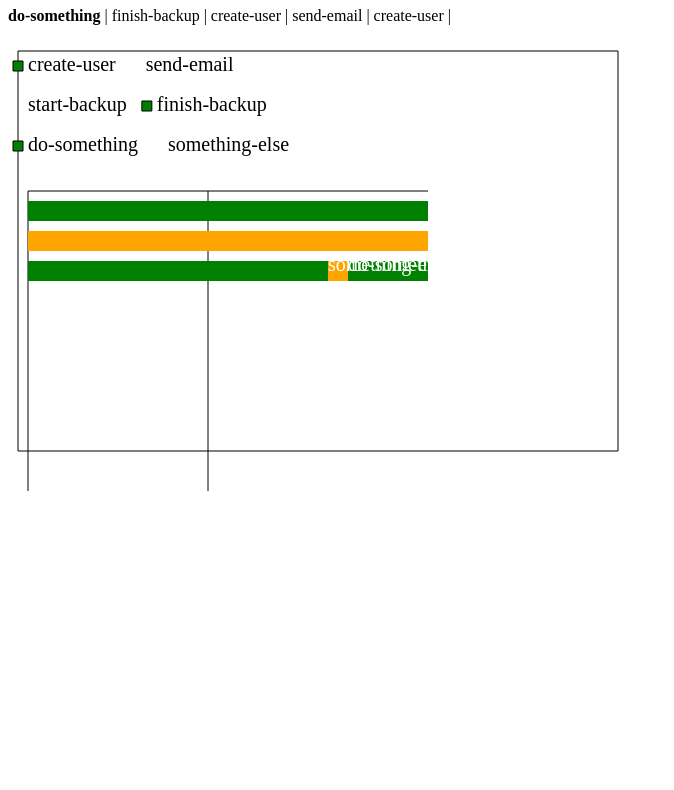
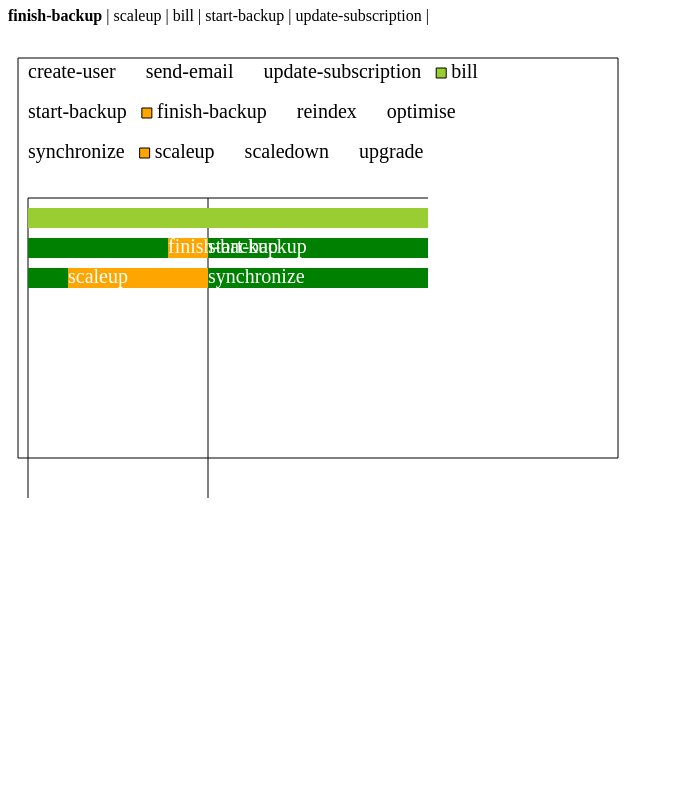
Before and after one commit to samsquire/operating-system-simulation, a website: page index.html in a window 1280 px wide. Shown: the part 243-1033 px from the top of the page, without its empty margins (0-674 px from the left). Drawn offline with Linux system fonts and the light colour scheme.

Commit message:
Graph renderer

```diff
--- a/index.html
+++ b/index.html
@@ -12,7 +12,7 @@
 <body>
   <div id="content"></div>
   <canvas width="800" height="800" id="screen"></canvas>
-
+  <canvas width="800" height="800" id="graph"></canvas>
   <script src="script.js"></script>
 
   <!--
--- a/script.js
+++ b/script.js
@@ -5,6 +5,7 @@ var c = document.getElementById("screen");
 var ctx = c.getContext("2d");
 var history = {};
 var samples = 20;
+var colours = ["green", "orange", "red", "yellowgreen"];
 
 var currentSample = 0;
 var tasks = [
@@ -12,21 +13,27 @@ var tasks = [
     "task": "User",
     subtasks: [
       { "name": "create-user" },
-      { "name": "send-email" }
+      { "name": "send-email" },
+      { "name": "update-subscription"},
+      { "name": "bill"}
     ]
   },
   {
     "task": "System",
     subtasks: [
       { "name": "start-backup" },
-      { "name": "finish-backup" }
+      { "name": "finish-backup" },
+      { "name": "reindex" },
+      { "name": "optimise"}
     ]
   },
   {
     "task": "Backend",
     subtasks: [
-      { "name": "do-something" },
-      { "name": "something-else" }
+      { "name": "synchronize" },
+      { "name": "scaleup" },
+      { "name": "scaledown" },
+      { "name": "upgrade"}
     ]
   }
 ];
@@ -129,6 +136,7 @@ function generateTaskHistory(taskLines, tasks) {
 
 
       if (tasks[x].subtasks[s].fresh == 1) {
+        tasks[x].subtasks[s].fresh++;
         taskLines.unshift(tasks[x].subtasks[s].name);
         break;
       } else {
@@ -146,7 +154,7 @@ function generateTaskHistory(taskLines, tasks) {
 }
 
 function tick() {
-  console.log("frame");
+
   ctx.beginPath();
   ctx.rect(0, 0, 800, 800);
   ctx.fillStyle = "white";
@@ -176,7 +184,7 @@ function tick() {
           ctx.beginPath();
           ctx.fillStyle = "";
           ctx.rect(currentWidth - 15, currentY - 10, 10, 10);
-          ctx.fillStyle = "green";
+          ctx.fillStyle = colours[s];
           ctx.fill();
           ctx.stroke();
 
@@ -207,7 +215,7 @@ function tick() {
   var graphY = currentY + 10;
   var sampleX = graphX + currentSample * 20;
 
-  var colours = ["green", "orange", "red", "yellow"];
+
 
   ctx.beginPath();
   ctx.moveTo(sampleX, currentY);
@@ -231,13 +239,13 @@ function tick() {
           ctx.moveTo(graphX, graphY);
           ctx.rect(graphX, graphY, 20, 20);
           ctx.fillStyle = colours[myHistory[task]];
-        console.log(tasks[task].subtasks[myHistory[task]]);
+        // console.log(tasks[task].subtasks[myHistory[task]]);
           ctx.fill();
           if (previousHistory[task] != myHistory[task]) {
             textRenders.push({
               text: tasks[task].subtasks[myHistory[task]].name,
               x: graphX,
-              y: graphY + 10
+              y: graphY + 15
             });
 
 
@@ -289,3 +297,141 @@ currentSample = (currentSample + 1) % samples;
 }
 
 setInterval(tick, tickInterval);
+var c2 = document.getElementById("graph");
+var gctx = c2.getContext("2d");
+var visited = {};
+var adjacency = {};
+var nodes = {};
+var nodeList = [];
+
+var graphData = [
+  ["one", "line", "two"],
+  ["one", "line", "five"],
+  ["two", "line", "three"],
+  ["three", "line", "four"]
+]
+for (var x = 0 ; x < graphData.length; x++) {
+  if (!nodes.hasOwnProperty(graphData[x][0])) {
+    nodes[graphData[x]] = 1;
+    nodeList.push(graphData[x][0]);
+  }
+  if (!nodes.hasOwnProperty(graphData[x][2])) {
+    nodes[graphData[x]] = 1;
+    nodeList.push(graphData[x][2]);
+  }
+}
+function topoSort(name, visited, stack) {
+  visited[name] = true;
+  console.log(adjacency, name);
+  for (var n = 0 ; n < adjacency[name].length ; n++) {
+    topoSort(adjacency[name][n].destination, visited, stack);
+  }
+  stack.push(name);
+}
+
+function beginTopoSort(graph) {
+  var stack = [];
+  for (var x = 0 ; x < graph.length; x++) {
+    var item = graph[x];
+    if (!adjacency.hasOwnProperty(item[2])) {
+      adjacency[item[2]] = [];
+
+    }
+    if (!adjacency.hasOwnProperty(item[0])) {
+      adjacency[item[0]] = [];
+
+    }
+      adjacency[item[0]].push({"label": item[1], "destination": item[2]});
+
+
+  }
+  console.log(adjacency);
+  for (var x = 0 ; x < nodeList.length; x++) {
+    visited[nodeList[x]] = false;
+  }
+  for (var x = 0 ; x < nodeList.length; x++) {
+    if (!visited[nodeList[x]]) {
+      topoSort(nodeList[x], visited, stack);
+    }
+  }
+  var order = [];
+  while (stack.length > 0) {
+    var item = stack.pop();
+    order.push(item);
+  }
+  return order;
+
+}
+
+function graphTick() {
+  gctx.beginPath();
+  gctx.rect(0, 0, 800, 800);
+  gctx.fillStyle = "white";
+  gctx.fill();
+  gctx.fillStyle = "";
+
+  var order = beginTopoSort(graphData);
+  console.log(order);
+  var new_x = 200;
+  var new_y = 400;
+
+  var rendered = {};
+
+  var angle = 0;
+  for (var n = 0 ; n < order.length; n++) {
+    var distance = 10;
+    if (!rendered.hasOwnProperty(order[n])) {
+      console.log("order new node ", order[n]);
+      last_x = new_x;
+      last_y = new_y;
+      gctx.beginPath();
+      gctx.arc(new_x, new_y, 25, 0, 2 * Math.PI);
+      gctx.stroke();
+      rendered[order[n]] = {
+        "node": order[n],
+        x: last_x,
+        y: last_y
+      }
+    } else {
+      last_x = rendered[order[n]].x;
+      last_y = rendered[order[n]].y;
+    }
+
+    for (var a = 0 ; a < adjacency[order[n]].length; a++) {
+
+    if (!rendered.hasOwnProperty(adjacency[order[n]][a].destination)) {
+    distance *= 1.3;
+    var radius = 10;
+    var x = rendered[order[n]].x + radius * Math.cos((-angle)*Math.PI/180) * distance;
+    var y = rendered[order[n]].y + radius * Math.sin((-angle)*Math.PI/180) * distance;
+
+
+
+  gctx.beginPath();
+  gctx.arc(x, y, 25, 0, 2 * Math.PI);
+  gctx.stroke();
+    console.log("rendering new node", order[n], adjacency[order[n]][a].destination, x, y);
+      rendered[adjacency[order[n]][a].destination] = {
+        "node": adjacency[order[n]][a],
+        x: x,
+        y: y
+      }
+      gctx.beginPath();
+  gctx.moveTo(last_x, last_y);
+  gctx.lineTo(x, y);
+  gctx.stroke();
+      // last_x = x;
+      // last_y = y;
+
+  }
+
+
+      angle = (angle + 35) % 360;
+    }
+    angle = 0;
+
+  }
+
+}
+graphTick();
+// setInterval(graphTick, tickInterval);
--- a/style.css
+++ b/style.css
@@ -2,3 +2,6 @@ html {
   height: 100%;
   width: 100%;
 }
+#content {
+  height: 270px;
+}
```
